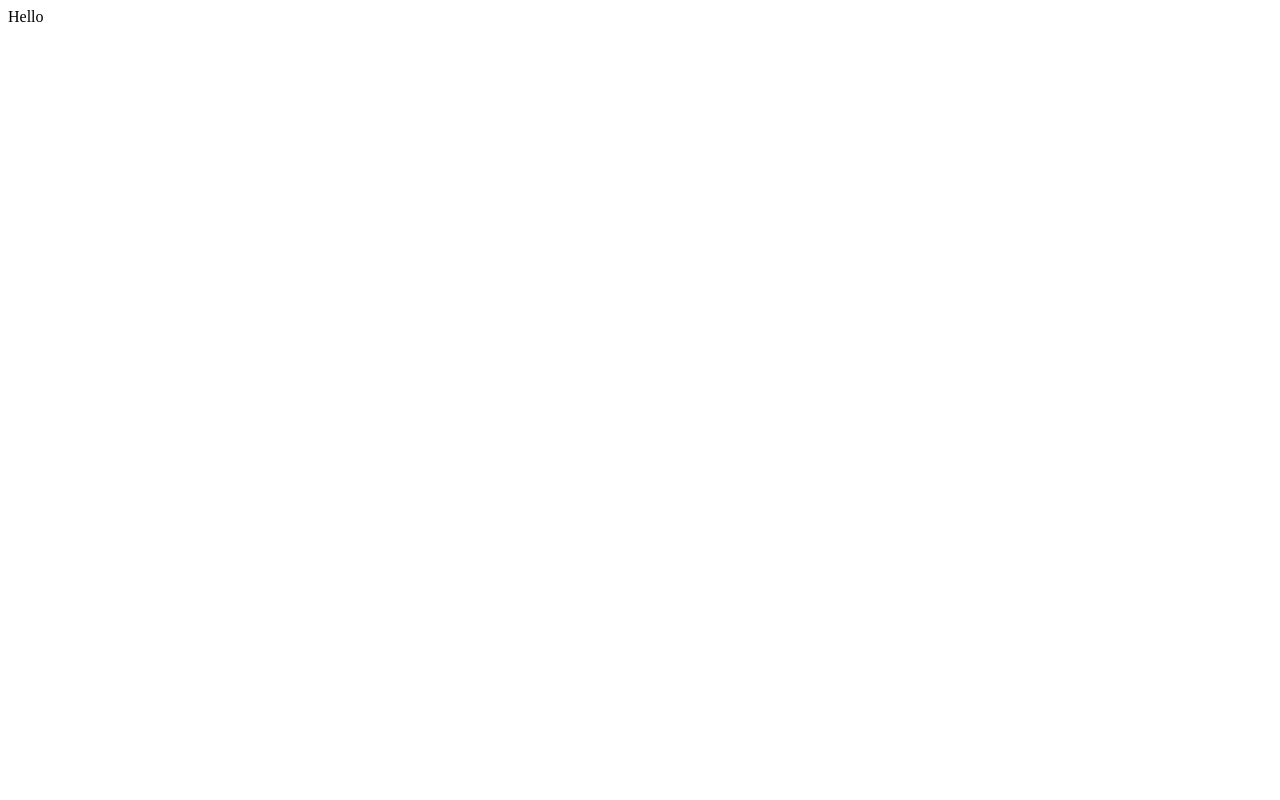
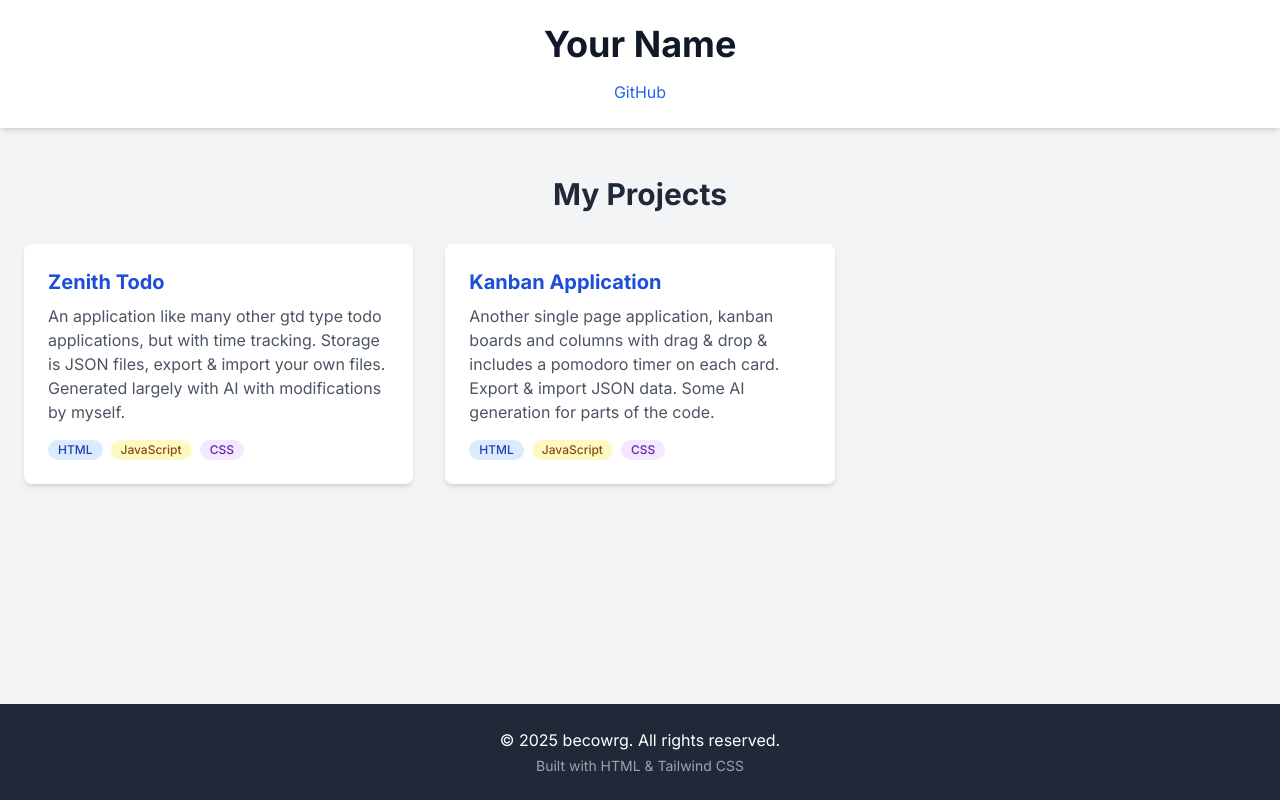
Before and after one commit to becowrg/becowrg.github.io, a plain HTML site: page index.html in a window 1280 px wide. Drawn offline with nearby package versions, Linux system fonts and the light colour scheme.

Commit message:
Update index.html

```diff
--- a/index.html
+++ b/index.html
@@ -1 +1,77 @@
-Hello
+<!DOCTYPE html>
+<html lang="en">
+<head>
+    <meta charset="UTF-8">
+    <meta name="viewport" content="width=device-width, initial-scale=1.0">
+    <title>becowrg - projects</title>
+    <script src="https://cdn.tailwindcss.com"></script>
+    <link rel="preconnect" href="https://fonts.googleapis.com">
+    <link rel="preconnect" href="https://fonts.gstatic.com" crossorigin>
+    <link href="https://fonts.googleapis.com/css2?family=Inter:wght@400;500;700&display=swap" rel="stylesheet">
+    <style>
+        /* Apply Inter font if loaded */
+        body {
+            font-family: 'Inter', sans-serif;
+        }
+        /* Basic styling for links */
+        .project-link {
+            transition: transform 0.2s ease-in-out, box-shadow 0.2s ease-in-out;
+        }
+        .project-link:hover {
+            transform: translateY(-2px);
+            box-shadow: 0 4px 12px rgba(0, 0, 0, 0.1);
+        }
+    </style>
+</head>
+<body class="bg-gray-100 text-gray-800 min-h-screen flex flex-col">
+
+    <header class="bg-white shadow-md py-6">
+        <div class="container mx-auto px-6 text-center">
+            <h1 class="text-4xl font-bold text-gray-900">Your Name</h1>
+            <div class="mt-4 space-x-4">
+                 <a href="https://github.com/becowrg" target="_blank" rel="noopener noreferrer" class="text-blue-600 hover:underline">GitHub</a>
+                 </div>
+        </div>
+    </header>
+
+    <main class="flex-grow container mx-auto px-6 py-12">
+        <section id="projects">
+            <h2 class="text-3xl font-bold text-center mb-8 text-gray-800">My Projects</h2>
+            <div class="grid grid-cols-1 md:grid-cols-2 lg:grid-cols-3 gap-8">
+
+                <a href="https://becowrg.github.io/zenith-todo/" target="_blank" rel="noopener noreferrer" class="project-link block bg-white p-6 rounded-lg shadow-md hover:shadow-lg">
+                    <h3 class="text-xl font-semibold mb-2 text-blue-700">Zenith Todo</h3>
+                    <p class="text-gray-600 mb-4">
+                        An application like many other gtd type todo applications, but with time tracking. Storage is JSON files, export & import your own files. Generated largely with AI with modifications by myself.
+                    </p>
+                    <div class="flex flex-wrap gap-2">
+                        <span class="bg-blue-100 text-blue-800 text-xs font-medium px-2.5 py-0.5 rounded-full">HTML</span>
+                        <span class="bg-yellow-100 text-yellow-800 text-xs font-medium px-2.5 py-0.5 rounded-full">JavaScript</span>
+                        <span class="bg-purple-100 text-purple-800 text-xs font-medium px-2.5 py-0.5 rounded-full">CSS</span>
+                    </div>
+                </a>
+
+                <a href="https://becowrg.github.io/kanban/" target="_blank" rel="noopener noreferrer" class="project-link block bg-white p-6 rounded-lg shadow-md hover:shadow-lg">
+                    <h3 class="text-xl font-semibold mb-2 text-blue-700">Kanban Application</h3>
+                    <p class="text-gray-600 mb-4">
+                        Another single page application, kanban boards and columns with drag & drop & includes a pomodoro timer on each card. Export & import JSON data. Some AI generation for parts of the code.
+                    </p>
+                     <div class="flex flex-wrap gap-2">
+                        <span class="bg-blue-100 text-blue-800 text-xs font-medium px-2.5 py-0.5 rounded-full">HTML</span>
+                        <span class="bg-yellow-100 text-yellow-800 text-xs font-medium px-2.5 py-0.5 rounded-full">JavaScript</span>
+                        <span class="bg-purple-100 text-purple-800 text-xs font-medium px-2.5 py-0.5 rounded-full">CSS</span>
+                    </div>
+                </a>
+                </div>
+        </section>
+    </main>
+
+    <footer class="bg-gray-800 text-white py-6 mt-12">
+        <div class="container mx-auto px-6 text-center">
+            <p>&copy; 2025 becowrg. All rights reserved.</p>
+            <p class="text-sm text-gray-400 mt-1">Built with HTML & Tailwind CSS</p>
+        </div>
+    </footer>
+
+</body>
+</html>
```
